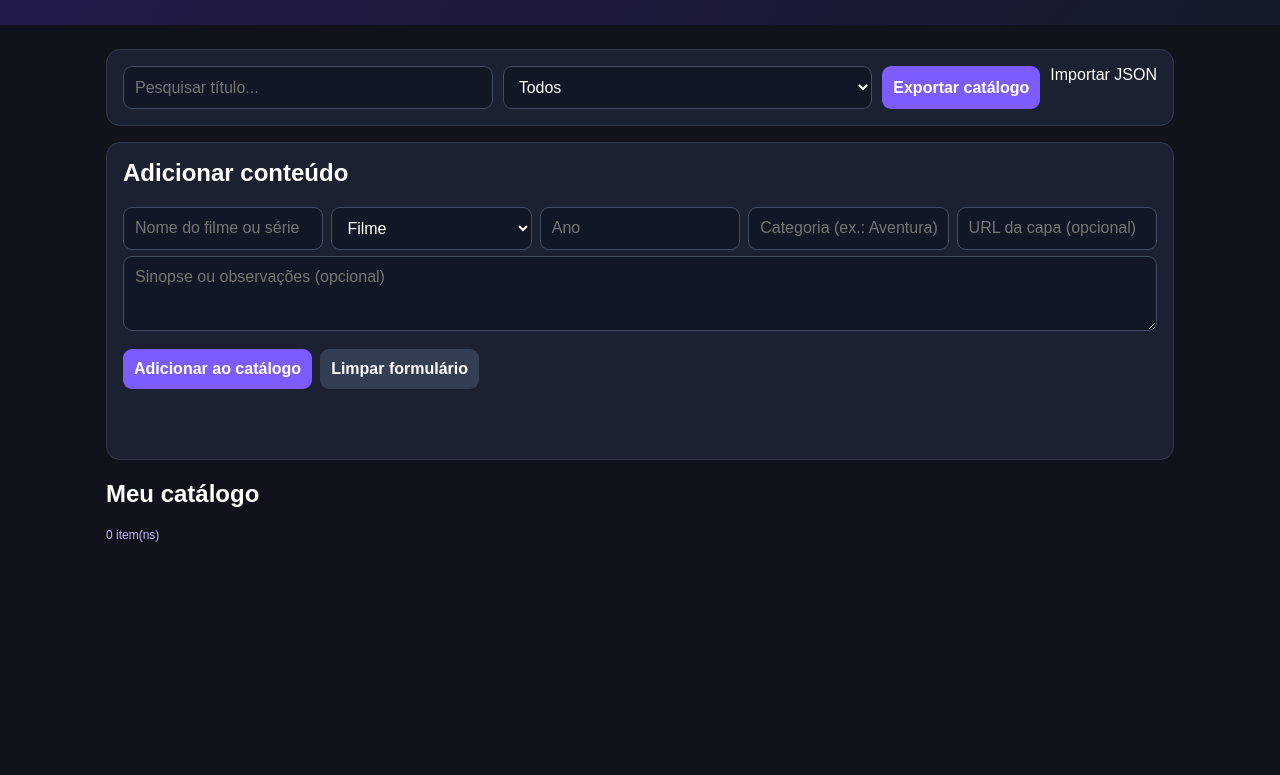
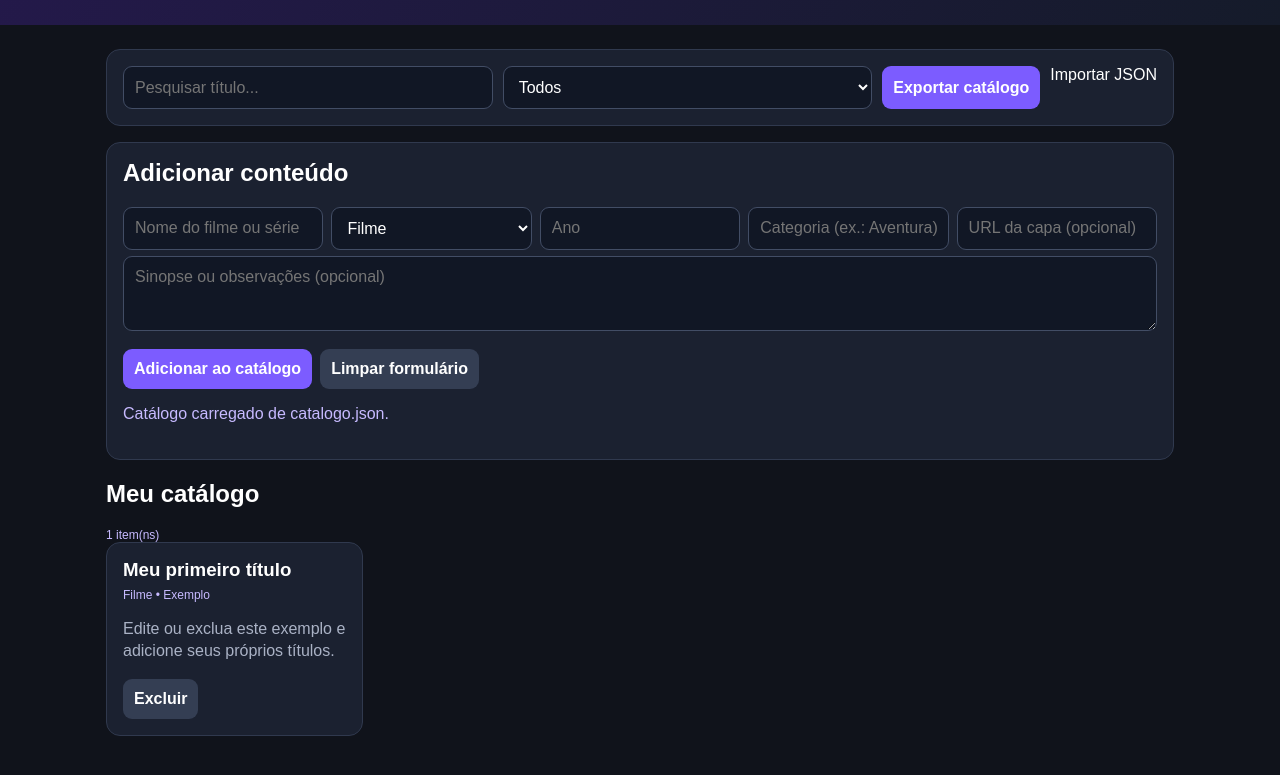
Before and after one commit to carolanacleto63-maxi/MeuCatalogoFlix, a plain HTML site: page index.html in a window 1280 px wide. Shown: the part 95-870 px from the top of the page. Before the commit the page ends 800 px from the top, so only its background shows below. Drawn offline with Linux system fonts and the light colour scheme.

Commit message:
Carrega catálogo JSON automaticamente

```diff
--- a/index.html
+++ b/index.html
@@ -31,6 +31,23 @@ button{cursor:pointer;background:var(--accent);border:0;font-weight:bold}button.
 <script>
 const KEY='meucatalogoflix-v1';let entries=[];
 try{entries=JSON.parse(localStorage.getItem(KEY)||'[]');if(!Array.isArray(entries))entries=[]}catch{entries=[]}
+async function loadCatalogFile(){
+  try{
+    const response=await fetch('./catalogo.json');
+    if(!response.ok)throw new Error('Não foi possível carregar catalogo.json');
+    const remote=await response.json();
+    if(!Array.isArray(remote))throw new Error('Formato inválido');
+    const merged=new Map();
+    remote.forEach((item,i)=>{if(item&&item.title)merged.set(item.id||('remote-'+i),{...item,id:item.id||('remote-'+i)})});
+    entries.forEach((item,i)=>{if(item&&item.title)merged.set(item.id||('local-'+i),{...item,id:item.id||('local-'+i)})});
+    entries=Array.from(merged.values());
+    localStorage.setItem(KEY,JSON.stringify(entries));
+    render();
+    $('status').textContent='Catálogo carregado de catalogo.json.';
+  }catch(error){
+    $('status').textContent='Não foi possível atualizar catalogo.json; mantendo os itens salvos neste navegador.';
+  }
+}
 const $=id=>document.getElementById(id);
 function save(){localStorage.setItem(KEY,JSON.stringify(entries));render()}
 function render(){const q=$('search').value.toLowerCase(),f=$('filter').value;const shown=entries.filter(x=>(f==='Todos'||x.type===f)&&[x.title,x.category,x.description].join(' ').toLowerCase().includes(q));$('count').textContent=shown.length+' item(ns)';$('list').replaceChildren();shown.forEach(x=>{const card=document.createElement('article');card.className='item';const h=document.createElement('h3');h.textContent=x.title;const tag=document.createElement('div');tag.className='tag';tag.textContent=[x.type,x.year,x.category].filter(Boolean).join(' • ');const p=document.createElement('p');p.textContent=x.description||'Sem descrição.';card.append(h,tag,p);if(x.poster){const a=document.createElement('a');a.href=x.poster;a.target='_blank';a.rel='noopener';a.textContent='Ver capa';card.append(a)}const b=document.createElement('button');b.className='secondary';b.textContent='Excluir';b.onclick=()=>{entries=entries.filter(y=>y.id!==x.id);save()};card.append(b);$('list').append(card)})}
@@ -40,4 +57,5 @@ $('search').oninput=render;$('filter').onchange=render;
 $('export').onclick=()=>{const blob=new Blob([JSON.stringify(entries,null,2)],{type:'application/json'}),url=URL.createObjectURL(blob),a=document.createElement('a');a.href=url;a.download='catalogo.json';a.click();URL.revokeObjectURL(url)};
 $('import').onchange=async e=>{try{const data=JSON.parse(await e.target.files[0].text());if(!Array.isArray(data))throw Error();entries=data.map(x=>({...x,id:x.id||String(Date.now()+Math.random())}));save();$('status').textContent='Catálogo importado.'}catch{$('status').textContent='Arquivo JSON inválido.'}e.target.value=''};
 render();
+loadCatalogFile();
 </script></body></html>
```
